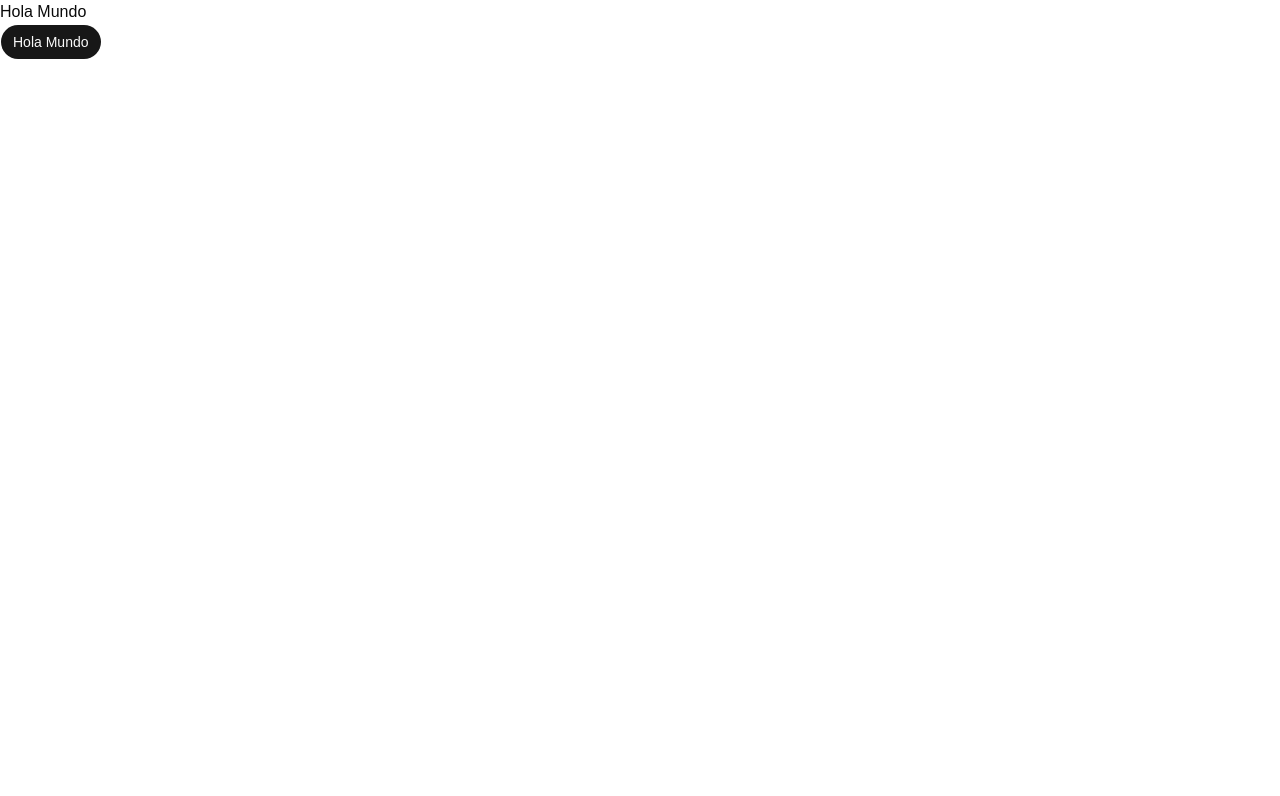
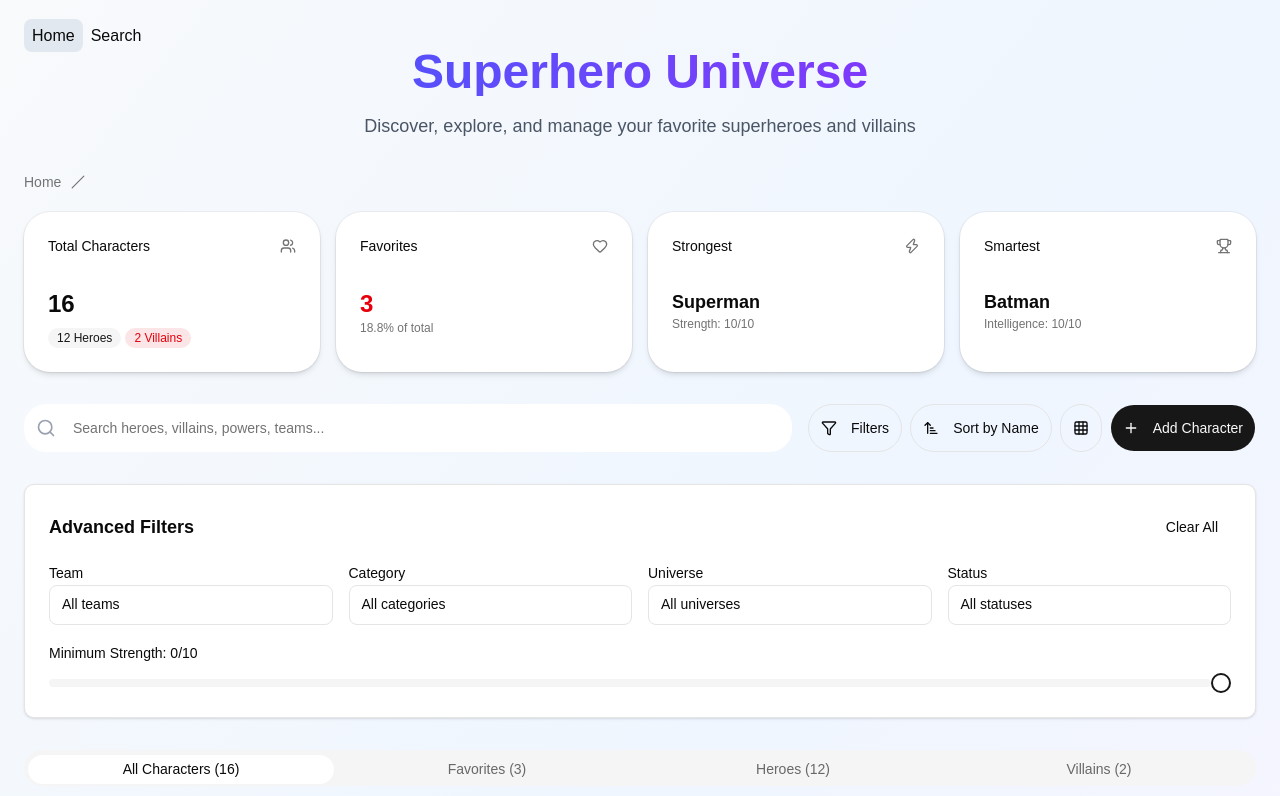
Before and after one commit to AnaflaviaDiaz/heroes-react, a React (Vite) app: page / in a window 1280 px wide. Shown: the top 796 px of the page. Built offline with nearby package versions, Linux system fonts and the light colour scheme.

Commit message:
feat: load HeroesApp in the main.tsx

```diff
--- a/src/main.tsx
+++ b/src/main.tsx
@@ -1,11 +1,10 @@
 import { StrictMode } from "react";
 import { createRoot } from "react-dom/client";
+import { HeroesApp } from "./HeroesApp.tsx";
 import "./index.css";
-import { Button } from "./components/ui/button.tsx";
 
 createRoot(document.getElementById("root")!).render(
   <StrictMode>
-    <h1>Hola Mundo</h1>
-    <Button>Hola Mundo</Button>
+    <HeroesApp />
   </StrictMode>,
 );
```
